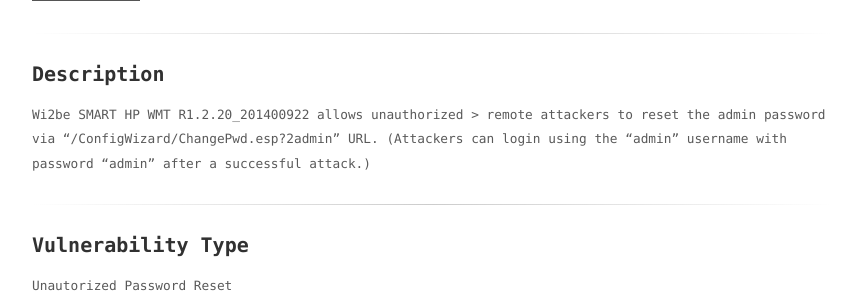
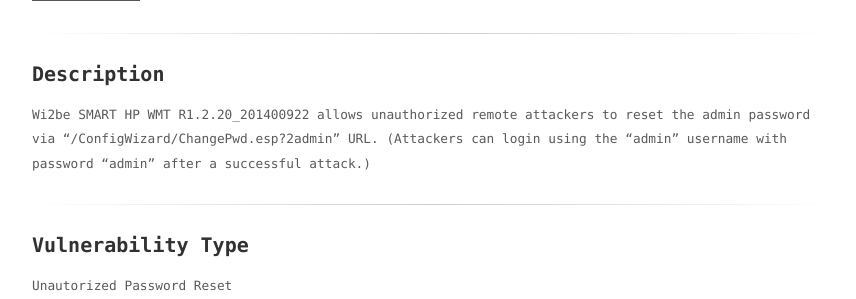
Before and after one commit to herwonowr/herwonowr.github.io, a Jekyll site: the page built from _posts/advisory/2018-07-16-CVE-2018-14078.md, in a window 1280 px wide. Shown: the part 528-827 px from the top of the page, without its empty margins (208-1064 px from the left). Built offline with Jekyll 4.4.1, drawn with Linux system fonts in a browser that asks for light colours.

```diff
--- a/_posts/advisory/2018-07-16-CVE-2018-14078.md
+++ b/_posts/advisory/2018-07-16-CVE-2018-14078.md
@@ -18,7 +18,7 @@ VULNC0D3 ( @herwonowr )
 
 ### Description
 
-Wi2be SMART HP WMT R1.2.20_201400922 allows unauthorized > remote attackers to reset the admin password via "/ConfigWizard/ChangePwd.esp?2admin" URL. (Attackers can login using the "admin" username with password "admin" after a successful attack.)
+Wi2be SMART HP WMT R1.2.20_201400922 allows unauthorized remote attackers to reset the admin password via "/ConfigWizard/ChangePwd.esp?2admin" URL. (Attackers can login using the "admin" username with password "admin" after a successful attack.)
 
 ---
 
```
